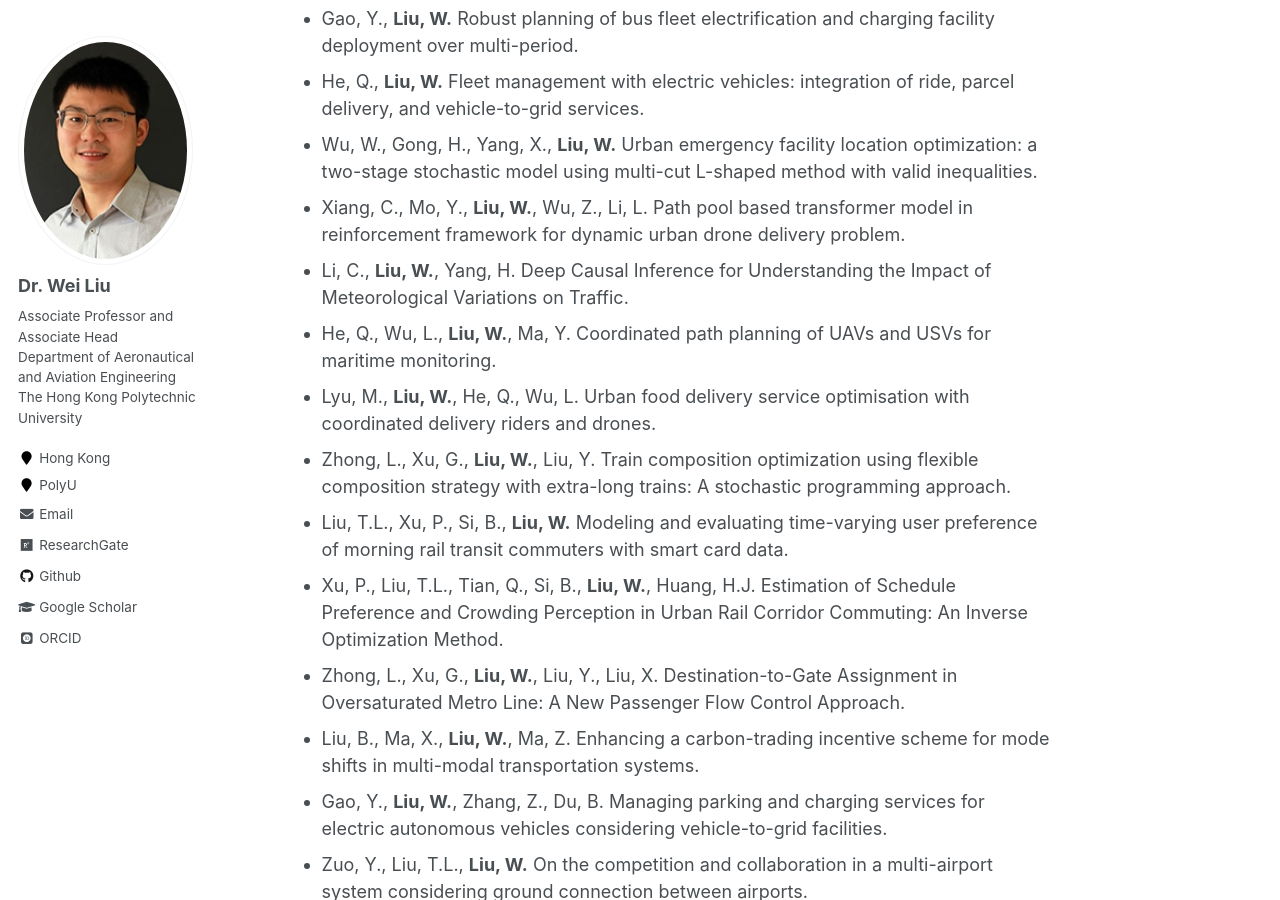
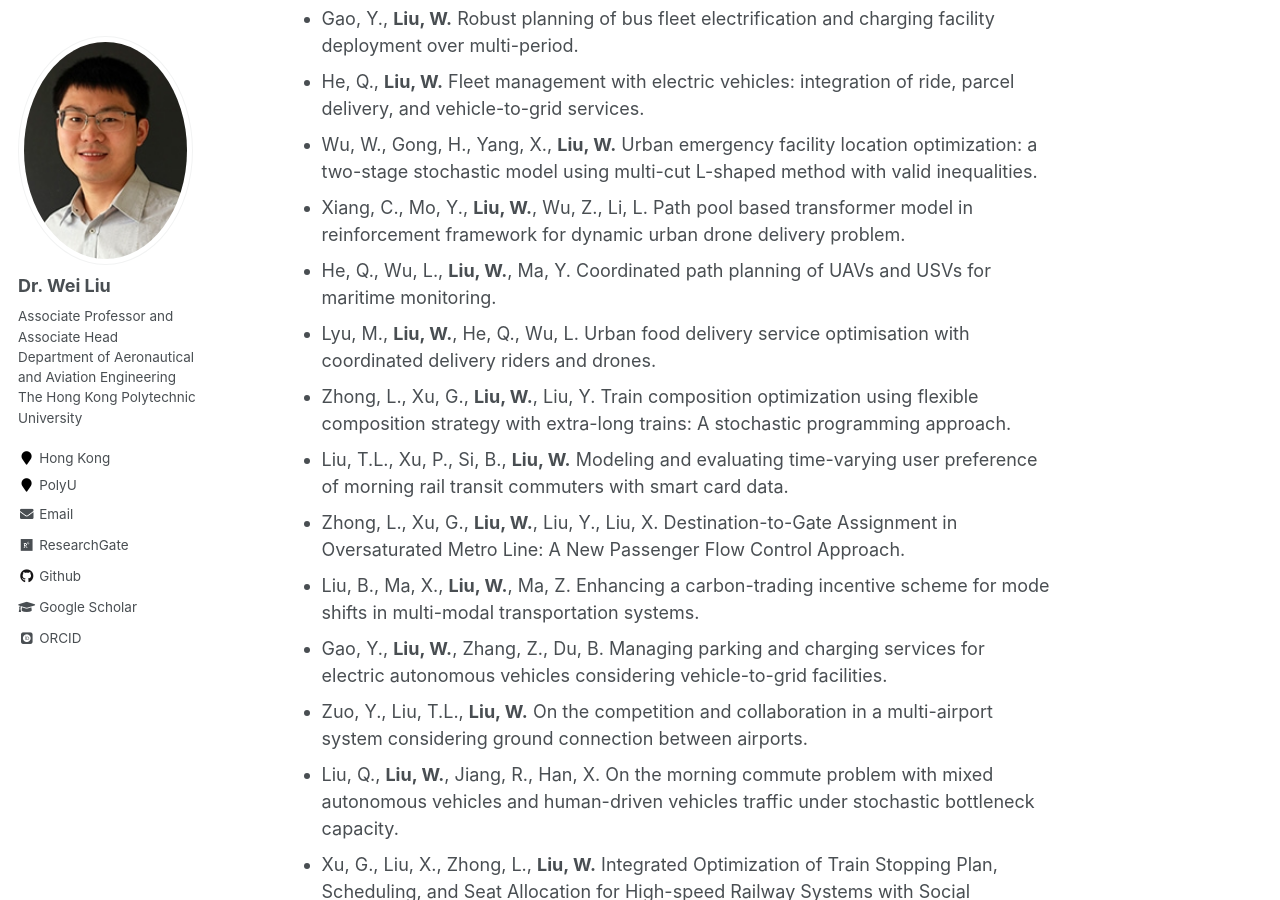
Before and after one commit to weiliu2016/weiliu2016.github.io, a Jekyll site: the page built from _pages/about.md, in a window 1280 px wide and 900 px high, scrolled down 3505 px. Built offline with Jekyll 4.4.1, drawn with Linux system fonts in a browser that asks for light colours; some web fonts are replaced; formulas are drawn with MathJax 3; some of the changed text lies outside the part shown.

Commit message:
Update about.md

```diff
--- a/_pages/about.md
+++ b/_pages/about.md
@@ -78,12 +78,10 @@ Selected Working Papers
 - He, Q., **Liu, W.** Fleet management with electric vehicles: integration of ride, parcel delivery, and vehicle-to-grid services.
 - Wu, W., Gong, H., Yang, X., **Liu, W.** Urban emergency facility location optimization: a two-stage stochastic model using multi-cut L-shaped method with valid inequalities.
 - Xiang, C., Mo, Y., **Liu, W.**, Wu, Z., Li, L. Path pool based transformer model in reinforcement framework for dynamic urban drone delivery problem.
-- Li, C., **Liu, W.**, Yang, H. Deep Causal Inference for Understanding the Impact of Meteorological Variations on Traffic.
 - He, Q., Wu, L., **Liu, W.**, Ma, Y. Coordinated path planning of UAVs and USVs for maritime monitoring.
 - Lyu, M., **Liu, W.**, He, Q., Wu, L. Urban food delivery service optimisation with coordinated delivery riders and drones.
 - Zhong, L., Xu, G., **Liu, W.**, Liu, Y. Train composition optimization using flexible composition strategy with extra-long trains: A stochastic programming approach.
 - Liu, T.L., Xu, P., Si, B., **Liu, W.** Modeling and evaluating time-varying user preference of morning rail transit commuters with smart card data.
-- Xu, P., Liu, T.L., Tian, Q., Si, B., **Liu, W.**, Huang, H.J. Estimation of Schedule Preference and Crowding Perception in Urban Rail Corridor Commuting: An Inverse Optimization Method.
 - Zhong, L., Xu, G., **Liu, W.**, Liu, Y., Liu, X. Destination-to-Gate Assignment in Oversaturated Metro Line: A New Passenger Flow Control Approach.
 - Liu, B., Ma, X., **Liu, W.**, Ma, Z. Enhancing a carbon-trading incentive scheme for mode shifts in multi-modal transportation systems.
 - Gao, Y., **Liu, W.**, Zhang, Z., Du, B. Managing parking and charging services for electric autonomous vehicles considering vehicle-to-grid facilities.
@@ -103,7 +101,6 @@ Selected Working Papers
 - Li, C., Bai, L., Yao, L., Waller, S.T., **Liu, W.**. Knowledge Adaptation with Model Sharing for Passenger Demand Forecasting.
 - Ma, M., Zhang, F., **Liu, W.**, Dixit, V. Can urban co-modality benefit both users and operators?.
 - Zhang, Z., Zhang, F., **Liu, W.**, Yang, H. On the service differentiation of parking sharing.
-- Wei, T., Xu, G., **Liu, W.**, Zhang, F., Yang, H., Batley, R. Time-varying demand distribution estimation for high-speed railway by ticket booking data.
 
 Selected Publications
 ======
```
